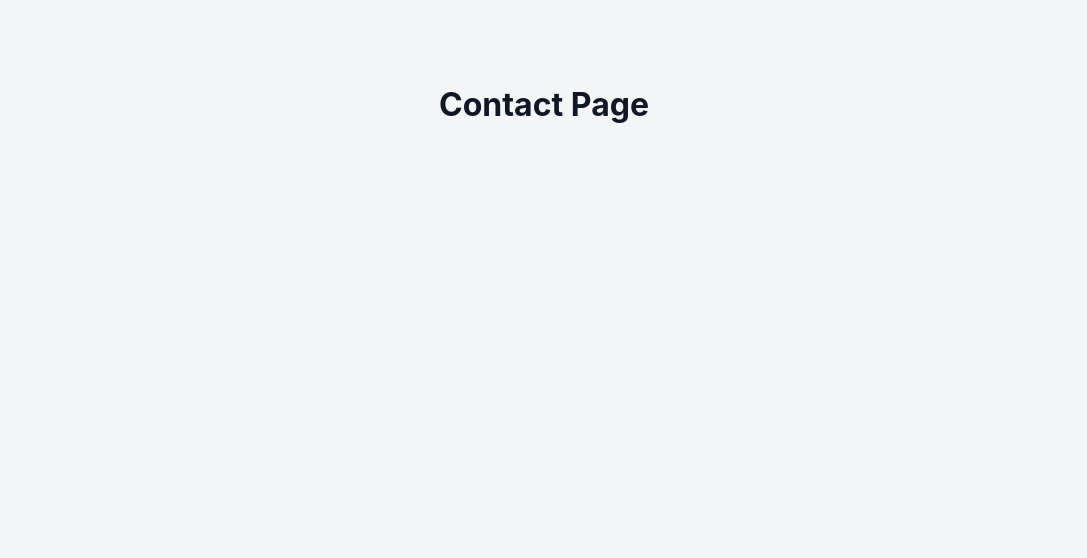
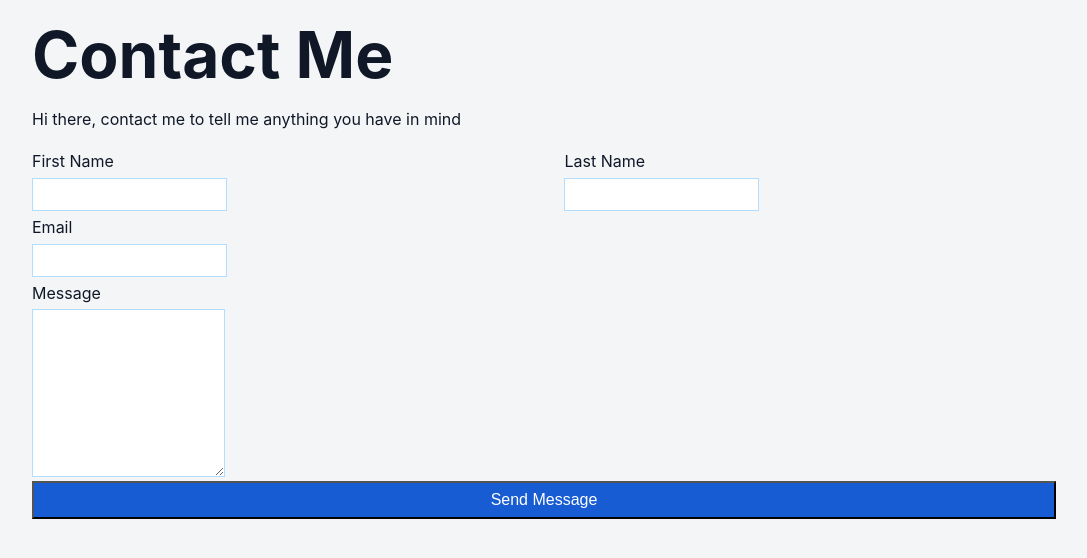
Before and after one commit to samuelajala01/zuri-link-tree, a React (Vite) app: page /contact in a window 1280 px wide. Shown: the top 558 px of the page, without its empty margins (96-1183 px from the left). Built offline with nearby package versions, Linux system fonts and the light colour scheme.

Commit message:
feat: add contact page

```diff
--- a/index.html
+++ b/index.html
@@ -1,13 +1,16 @@
 <!DOCTYPE html>
 <html lang="en">
+
 <head>
   <meta charset="UTF-8" />
   <link rel="icon" type="image/svg+xml" href="/vite.svg" />
   <meta name="viewport" content="width=device-width, initial-scale=1.0" />
-    <title>Vite + React</title>
+  <title>Zuri Stage 2 task</title>
 </head>
+
 <body>
   <div id="root"></div>
   <script type="module" src="/src/main.jsx"></script>
 </body>
+
 </html>
--- a/src/App.css
+++ b/src/App.css
@@ -1,10 +1,18 @@
+/* * {
+  border: 1px solid red;
+} */
+
 #root {
   max-width: 1280px;
   margin: auto;
+  color: #101828;
+}
+
+#main-page {
+  margin: auto;
   margin-top: 2rem;
-  padding: 2rem;
   text-align: center;
-  color: #101828;
+  width: 80vw;
 }
 
 #twitter {
@@ -41,7 +49,6 @@ section {
   font-weight: 500;
   font-size: 18px;
   padding: 1.6rem 0;
-  width: 80vw;
   margin: 1rem 0;
   border: none;
   border-radius: 10px;
@@ -68,6 +75,60 @@ footer {
   width: 80vw;
 }
 
+#contact-page {
+  width: 80vw;
+  margin: auto;
+}
+
+#contact-page h4 {
+  font-size: 4rem;
+  text-align: start;
+  margin: 1rem 0;
+}
+
+form {
+  display: block;
+  text-align: initial;
+  /* width: fit-content; */
+  max-width: 100%;
+}
+
+label {
+  display: block;
+  padding: 0.4rem 0;
+}
+
+.row {
+  display: flex;
+  align-items: center;
+  justify-content: space-between;
+}
+
+.row .input-group {
+  flex-basis: 48%;
+}
+
+.firstname,
+.lastname {
+  /* flex: 1; */
+  width: 100%;
+}
+
+input,
+textarea {
+  padding: 0.5rem;
+  border: 1px solid #B2DDFF;
+  outline: 0;
+}
+
+#contact-page button {
+  width: 100%;
+  padding: 0.5rem;
+  background-color: #175CD3;
+  color: #ffffff;
+  font-size: 1rem;
+}
+
 @media screen and (max-width: 800px) {
   footer {
     display: block;
--- /dev/null
+++ b/src/components/ContactForm.jsx
@@ -0,0 +1,22 @@
+const ContactForm = () => {
+    return (
+        <form>
+            <div className="row">
+                <div class="input-group">
+                    <label for="first-name"> First Name</label>
+                    <input type="text" id="name" name="name" required />
+                </div>
+                <div class="input-group">
+                    <label for="last-name">Last Name</label>
+                    <input type="text" id="lastname" name="lastname" required />
+                </div>
+            </div>
+            <label>Email</label>
+            <input type="mail" />
+            <label>Message</label><textarea rows='10' />
+            <button>Send Message</button>
+        </form>
+    )
+}
+
+export default ContactForm
--- a/src/components/ContactPage.jsx
+++ b/src/components/ContactPage.jsx
@@ -1,8 +1,12 @@
-
+import ContactForm from "./ContactForm"
 
 const ContactPage = () => {
     return (
-        <h1>Contact Page</h1>
+        <section id="contact-page">
+            <h4>Contact Me</h4>
+            <p>Hi there, contact me to tell me anything you have in mind</p>
+            <ContactForm />
+        </section>
     )
 }
 
--- a/src/components/MainPage.jsx
+++ b/src/components/MainPage.jsx
@@ -9,7 +9,7 @@ import shareMobile from '../assets/share-btn-mobile.svg'
 
 const MainPage = () => {
   return (
-    <>
+    <section id="main-page">
       <img src={TweetPic} className='tweet__pic' id="profile__img" />
       <img src={shareDesktop} className='shareDesktop' />
       <img src={shareMobile} className='shareMobile' />
@@ -25,7 +25,7 @@ const MainPage = () => {
       </section>
       <span className="logo__div"><img src={SlackLogo} /><img src={GitLogo} /></span>
       <footer><img src={ZuriLogo} /> <p>HNG Internship 9 Frontend task</p><img src={i4g} /></footer>
-    </>
+    </section>
   )
 }
 
--- a/src/index.css
+++ b/src/index.css
@@ -8,9 +8,9 @@
 }
 
 body {
-  margin: 0;
+  /* margin: 0;
   display: flex;
-  place-items: center;
+  place-items: center; */
   min-width: 320px;
   min-height: 100vh;
   background: #F4F5F7;
```
Also changed, not shown: src/helper.txt (added). Lines whose indentation alone changed are shown as unchanged.
